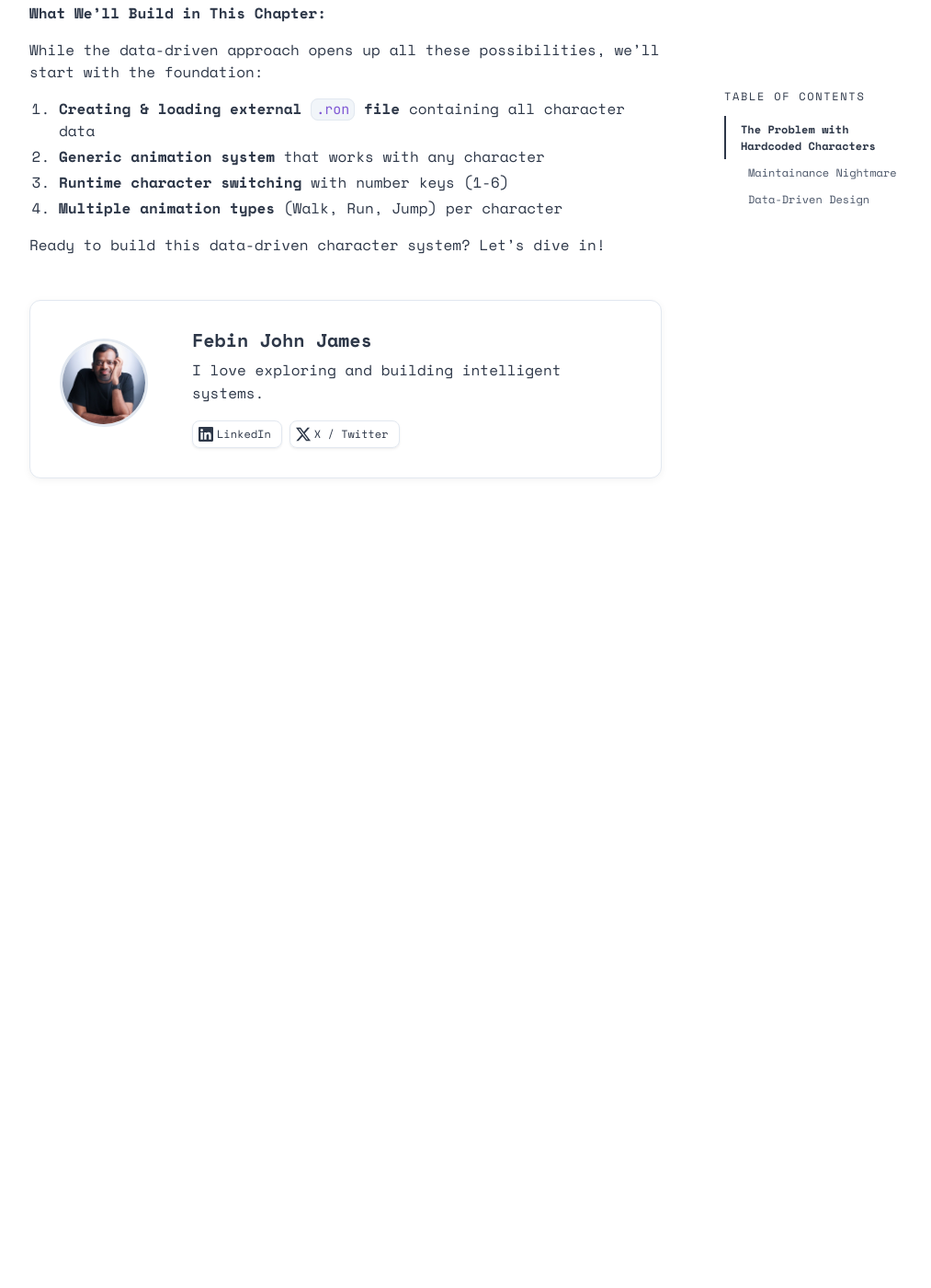
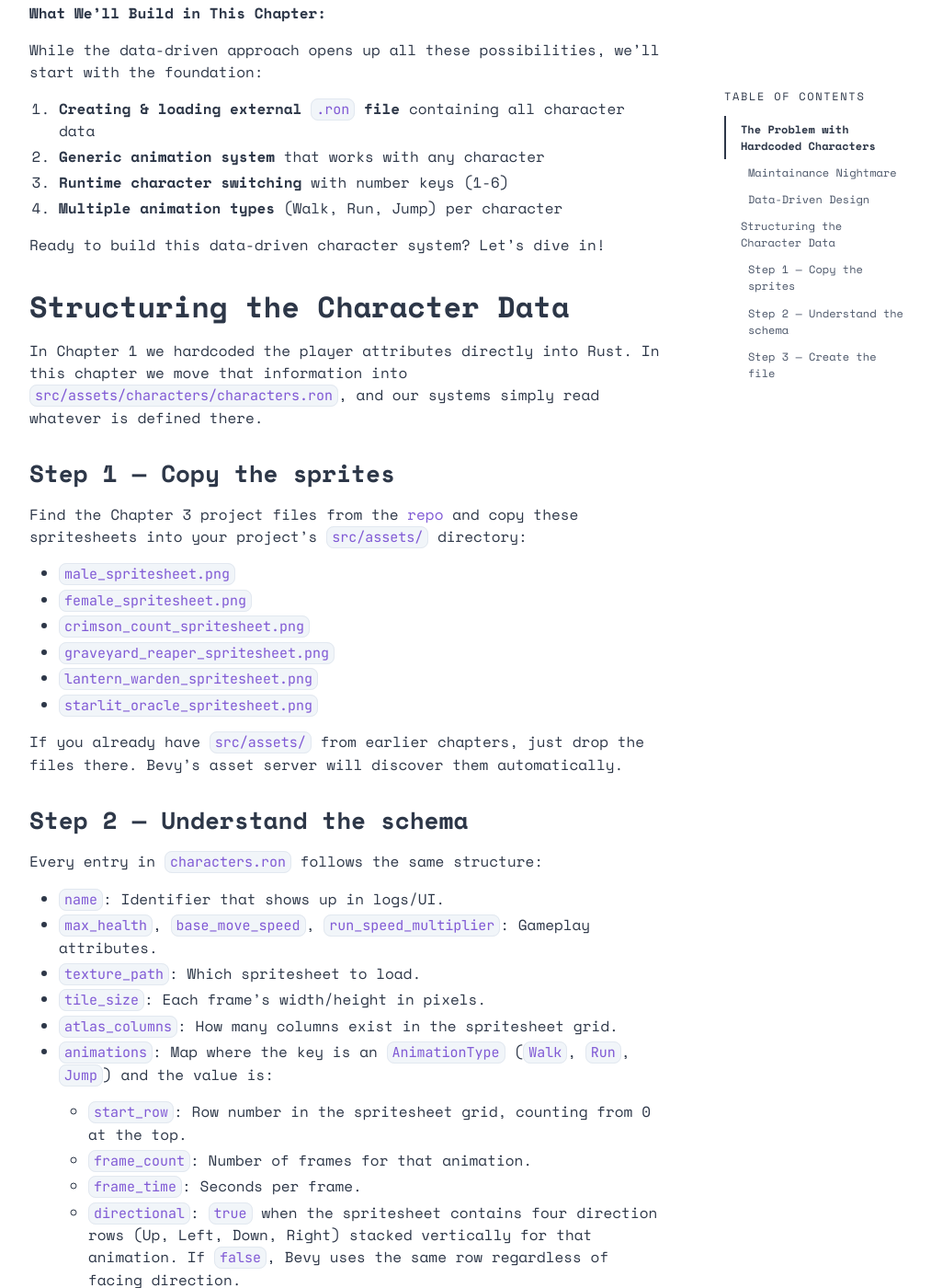
Before and after one commit to jamesfebin/AIBodh-Website, a Jekyll site: the page built from _posts/2025-09-30-bevy-rust-game-development-chapter-3.markdown, in a window 1280 px wide and 1400 px high, scrolled down 4172 px. Shown: the whole window at 92% size, without its empty margins (172-1185 px from the left). Built offline with Jekyll 4.4.1, drawn with Linux system fonts in a browser that asks for light colours; before the commit the page ends 4802 px from its top, so only the background shows below that; some of the changed text lies outside the part shown.

Commit message:
Blog updates

```diff
--- a/_posts/2025-09-30-bevy-rust-game-development-chapter-3.markdown
+++ b/_posts/2025-09-30-bevy-rust-game-development-chapter-3.markdown
@@ -158,3 +158,42 @@ While the data-driven approach opens up all these possibilities, we'll start wit
 4. **Multiple animation types** (Walk, Run, Jump) per character
 
 Ready to build this data-driven character system? Let's dive in!
+
+## Structuring the Character Data
+
+In Chapter 1 we hardcoded the player attributes directly into Rust. In this chapter we move that information into `src/assets/characters/characters.ron`, and our systems simply read whatever is defined there.
+
+### Step 1 — Copy the sprites
+
+Find the Chapter 3 project files from the [repo](http://github.com/jamesfebin/ImpatientProgrammerBevyRust) and copy these spritesheets into your project’s `src/assets/` directory:
+
+- `male_spritesheet.png`
+- `female_spritesheet.png`
+- `crimson_count_spritesheet.png`
+- `graveyard_reaper_spritesheet.png`
+- `lantern_warden_spritesheet.png`
+- `starlit_oracle_spritesheet.png`
+
+If you already have `src/assets/` from earlier chapters, just drop the files there. Bevy’s asset server will discover them automatically.
+
+### Step 2 — Understand the schema
+
+Every entry in `characters.ron` follows the same structure:
+
+- `name`: Identifier that shows up in logs/UI.
+- `max_health`, `base_move_speed`, `run_speed_multiplier`: Gameplay attributes.
+- `texture_path`: Which spritesheet to load.
+- `tile_size`: Each frame’s width/height in pixels.
+- `atlas_columns`: How many columns exist in the spritesheet grid.
+- `animations`: Map where the key is an `AnimationType` (`Walk`, `Run`, `Jump`) and the value is:
+  - `start_row`: Row number in the spritesheet grid, counting from 0 at the top.
+  - `frame_count`: Number of frames for that animation.
+  - `frame_time`: Seconds per frame.
+  - `directional`: `true` when the spritesheet contains four direction rows (Up, Left, Down, Right) stacked vertically for that animation. If `false`, Bevy uses the same row regardless of facing direction.
+
+### Step 3 — Create the file
+
+Make a folder `src/assets/characters/` and copy `characters.ron` file from the [repo](http://github.com/jamesfebin/ImpatientProgrammerBevyRust), it includes data of all 6 characters.
+
+
+//Todo next we need to help user make the characters module, but here in the next section we are only focusing on the initialize_player_character, and spawn_player functions and anything else required to make it. We need to instruct remove player.rs from chapter 1, even removing the plugin of it from main.rs then update it with characters plugin, we also have to create the mod.rs
```
